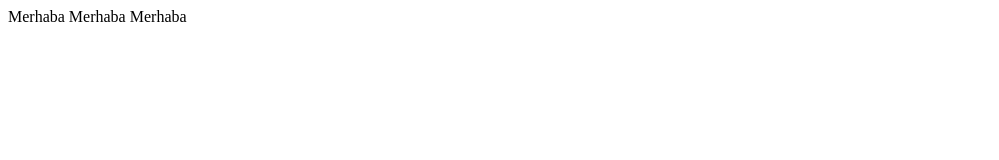
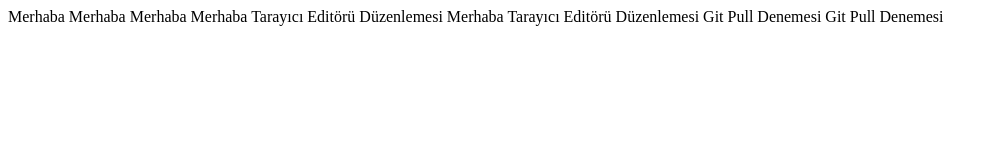
Before and after one commit to officialyagiz/merhaba, a plain HTML site: page index.html in a window 1280 px wide. Shown: the whole page, without its empty margins (0-999 px from the left). Drawn offline with Linux system fonts and the light colour scheme.

Commit message:
Update index.html

```diff
--- a/index.html
+++ b/index.html
@@ -10,5 +10,11 @@ Merhaba
 
 Merhaba
 
+
+	Merhaba Tarayıcı Editörü Düzenlemesi
+	Merhaba Tarayıcı Editörü Düzenlemesi
+
+	Git Pull Denemesi
+	Git Pull Denemesi
 </body>
 </html>
```
